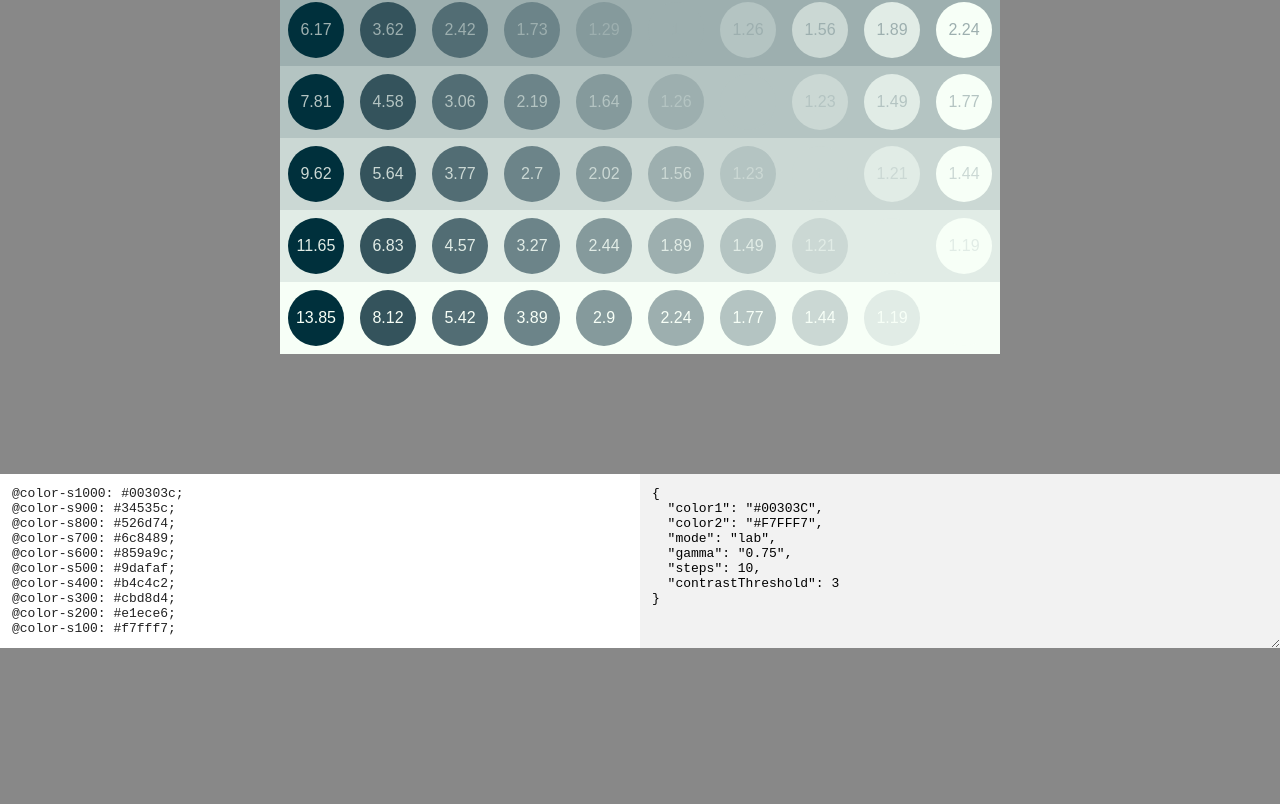
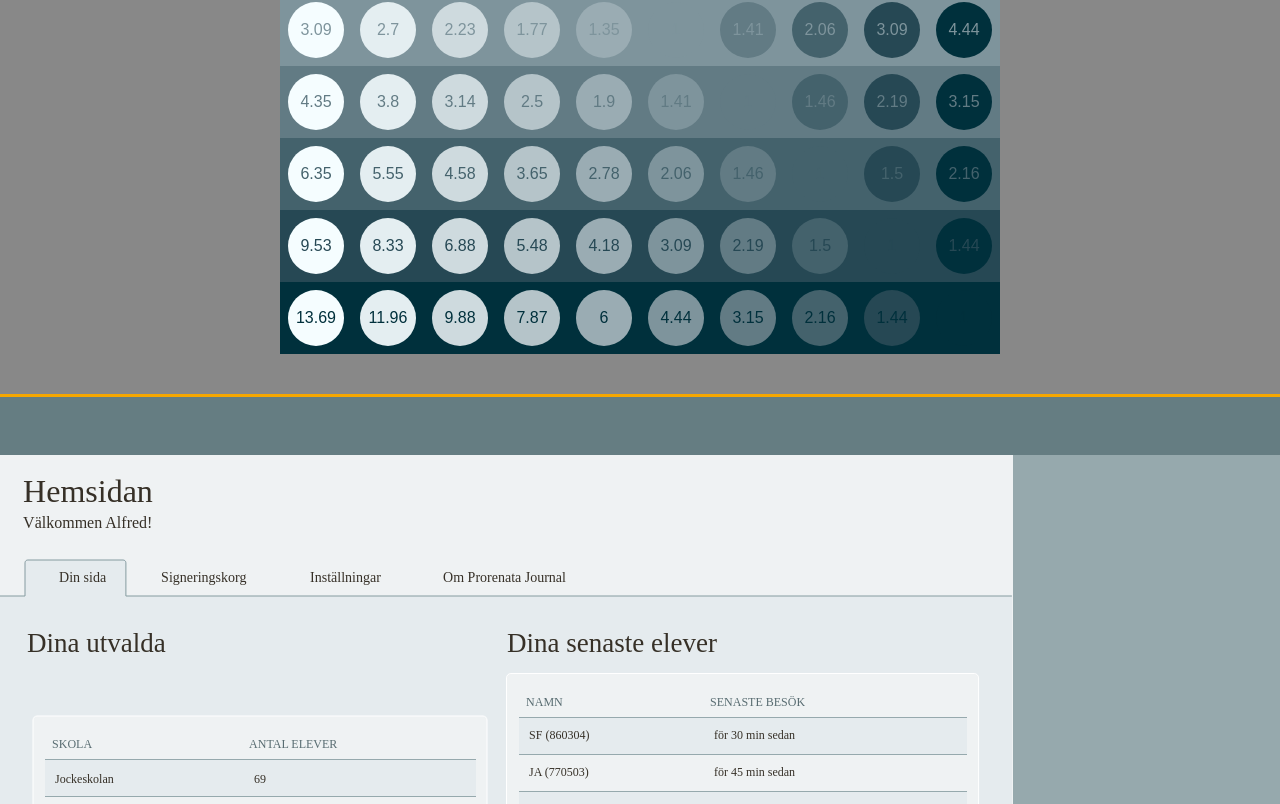
Before and after one commit to salmiak/colorrangecreator, a Vue app: page / in a window 1280 px wide. Shown: the part 436-1240 px from the top of the page. Before the commit the page ends 1084 px from the top, so only its background shows below. Built offline with nearby package versions, Linux system fonts and the light colour scheme.

Commit message:
Added preview

```diff
--- a/src/App.vue
+++ b/src/App.vue
@@ -20,15 +20,108 @@
   </div>
 
   <ul>
-      <li v-for="c in colorRange" :key="c" :style="{'background-color': c}">
+    <li v-for="(c,i) in colorRange" :key="c+''+i" :style="{'background-color': c}">
       <ul>
-          <li v-for="f in colorRange" :key="'f-'+f" :class="{validContrast: validContrast(c,f)}" :style="{'background-color': f, color: c, width: (90/steps - 2) + 'vmin', height: (90/steps - 2) + 'vmin', 'line-height': (90/steps - 2) + 'vmin'}">{{ contrast(c,f) }}</li>
+        <li v-for="(f,i) in colorRange" :key="'f-'+f+i" :class="{validContrast: validContrast(c,f)}" :style="{'background-color': f, color: c, width: (90/steps - 2) + 'vmin', height: (90/steps - 2) + 'vmin', 'line-height': (90/steps - 2) + 'vmin'}">{{ contrast(c,f) }}</li>
       </ul>
     </li>
   </ul>
 
+  <div class="svg-wrapper">
+    <svg version="1.1" xmlns="http://www.w3.org/2000/svg" xmlns:xlink="http://www.w3.org/1999/xlink" x="0px" y="0px" viewBox="0 0 1280 1024" style="enable-background:new 0 0 1280 1024;" xml:space="preserve">
+      <g id="Lager_2">
+        <rect x="0" y="61" class="st0" width="1280" height="963" />
+        <path class="st1" d="M1012,202v823H0V202h25v-33.2c0-1.6,1.3-2.9,2.8-2.9h95.3c1.6,0,2.8,1.3,2.8,2.9V202H1012z" />
+        <path class="st2" d="M0,202h25v-33.2c0-1.6,1.3-2.8,2.8-2.8h95.3c1.6,0,2.8,1.3,2.8,2.8V202h886" />
+        <rect x="1013" y="61" class="st3" width="267" height="964" />
+        <rect x="0" y="3" class="st4" width="1280" height="58" />
+        <path class="st5" d="M483,599H37c-2.2,0-4-1.8-4-4V326c0-2.2,1.8-4,4-4h446c2.2,0,4,1.8,4,4v269C487,597.2,485.2,599,483,599z" />
+        <path class="st5" d="M974.1,597.5H510.9c-2.4,0-4.4-2-4.4-4.4V283.9c0-2.4,2-4.4,4.4-4.4h463.3c2.4,0,4.4,2,4.4,4.4v309.3C978.5,595.5,976.5,597.5,974.1,597.5z" />
+        <g>
+          <rect x="45" y="366" class="st1" width="431" height="36" />
+          <rect x="45" y="365" class="st3" width="431" height="1" />
+          <rect x="45" y="402" class="st3" width="431" height="1" />
+          <rect x="45" y="439" class="st3" width="431" height="1" />
+          <rect x="45" y="476" class="st3" width="431" height="1" />
+          <rect x="45" y="513" class="st3" width="431" height="1" />
+          <rect x="45" y="550" class="st3" width="431" height="1" />
+          <rect x="45" y="587" class="st3" width="431" height="1" />
+          <rect x="45" y="440" class="st1" width="431" height="36" />
+          <rect x="45" y="514" class="st1" width="431" height="36" />
+        </g>
+        <g>
+          <rect x="519" y="324" class="st1" width="448" height="36" />
+          <rect x="519" y="323" class="st3" width="448" height="1" />
+          <rect x="519" y="360" class="st3" width="448" height="1" />
+          <rect x="519" y="397" class="st3" width="448" height="1" />
+          <rect x="519" y="434" class="st3" width="448" height="1" />
+          <rect x="519" y="471" class="st3" width="448" height="1" />
+          <rect x="519" y="508" class="st3" width="448" height="1" />
+          <rect x="519" y="545" class="st3" width="448" height="1" />
+          <rect x="519" y="398" class="st1" width="448" height="36" />
+          <rect x="519" y="472" class="st1" width="448" height="36" />
+          <rect x="519" y="582" class="st3" width="448" height="1" />
+          <rect x="519" y="546" class="st1" width="448" height="36" />
+        </g>
+        <text transform="matrix(1 0 0 1 52.0967 353.7856)" class="st6 st7 st8">SKOLA</text>
+        <text transform="matrix(1 0 0 1 249.0967 353.7856)" class="st6 st7 st8">ANTAL ELEVER</text>
+        <text transform="matrix(1 0 0 1 526.0967 311.7856)" class="st6 st7 st8">NAMN</text>
+        <text transform="matrix(1 0 0 1 710.0967 311.7856)" class="st6 st7 st8">SENASTE BESÖK</text>
+      </g>
+      <g id="Lager_3">
+        <text transform="matrix(1 0 0 1 23.0967 107.7856)" class="st9 st7 st10">Hemsidan</text>
+        <text transform="matrix(1 0 0 1 27.0967 257.7856)" class="st9 st7 st11">Dina utvalda</text>
+        <text transform="matrix(1 0 0 1 507.0967 257.7856)" class="st9 st7 st11">Dina senaste elever</text>
+        <text transform="matrix(1 0 0 1 507.0967 733.7856)" class="st9 st7 st11">Dina bevakningar</text>
+        <text transform="matrix(1 0 0 1 29.0967 664.7856)" class="st9 st7 st11">Dina länkar</text>
+        <text transform="matrix(1 0 0 1 23.0967 133.7856)" class="st9 st12 st13">Välkommen Alfred!</text>
+        <text transform="matrix(1 0 0 1 161.0967 187.7856)" class="st9 st12 st14">Signeringskorg</text>
+        <text transform="matrix(1 0 0 1 59.0967 187.7856)" class="st9 st12 st14">Din sida</text>
+        <text transform="matrix(1 0 0 1 55.0967 388.7856)">
+          <tspan x="0" y="0" class="st9 st12 st8">Jockeskolan</tspan>
+          <tspan x="0" y="37" class="st9 st12 st8">Livets Hårda Förskola</tspan>
+          <tspan x="0" y="74" class="st9 st12 st8">Livets hårda skola</tspan>
+          <tspan x="0" y="111" class="st9 st12 st8">Maleficarum</tspan>
+          <tspan x="0" y="148" class="st9 st12 st8">Skolan för pedagogik</tspan>
+          <tspan x="0" y="185" class="st9 st12 st8">Testskolan</tspan>
+        </text>
+        <text transform="matrix(1 0 0 1 254.0967 388.7856)">
+          <tspan x="0" y="0" class="st9 st12 st8">69</tspan>
+          <tspan x="0" y="37" class="st9 st12 st8">1</tspan>
+          <tspan x="0" y="74" class="st9 st12 st8">73</tspan>
+          <tspan x="0" y="111" class="st9 st12 st8">55</tspan>
+          <tspan x="0" y="148" class="st9 st12 st8">46</tspan>
+          <tspan x="0" y="185" class="st9 st12 st8">44</tspan>
+        </text>
+        <text transform="matrix(1 0 0 1 529.0967 344.7856)">
+          <tspan x="0" y="0" class="st9 st12 st8">SF (860304)</tspan>
+          <tspan x="0" y="37" class="st9 st12 st8">JA (770503)</tspan>
+          <tspan x="0" y="74" class="st9 st12 st8">JA (770403)</tspan>
+          <tspan x="0" y="111" class="st9 st12 st8">JA (770403)</tspan>
+          <tspan x="0" y="148" class="st9 st12 st8">MH (091203)</tspan>
+          <tspan x="0" y="185" class="st9 st12 st8">TL (090211)</tspan>
+          <tspan x="0" y="222" class="st9 st12 st8">EE (090612)</tspan>
+        </text>
+        <text transform="matrix(1 0 0 1 714.0967 344.7856)">
+          <tspan x="0" y="0" class="st9 st12 st8">för 30 min sedan</tspan>
+          <tspan x="0" y="37" class="st9 st12 st8">för 45 min sedan</tspan>
+          <tspan x="0" y="74" class="st9 st12 st8">för 1 timme sedan</tspan>
+          <tspan x="0" y="111" class="st9 st12 st8">för 2 timmar sedan</tspan>
+          <tspan x="0" y="148" class="st9 st12 st8">för 2 timmar sedan</tspan>
+          <tspan x="0" y="185" class="st9 st12 st8">för 14 dagar sedan</tspan>
+          <tspan x="0" y="222" class="st9 st12 st8">för 15 dagar sedan</tspan>
+        </text>
+        <text transform="matrix(1 0 0 1 310.0967 187.7856)" class="st9 st12 st14">Inställningar</text>
+        <text transform="matrix(1 0 0 1 443.0967 187.7856)" class="st9 st12 st14">Om Prorenata Journal</text>
+        <rect class="st15" width="1280" height="3" />
+      </g>
+    </svg>
+  </div>
+
   <div class="code">
-      <div><div v-for="(color, index) in colorRange" :key="index">@color-s{{colorRange.length-index}}00: {{color}};</div></div>
+    <div>
+      <div v-for="(color, index) in colorRange" :key="index">@color-s{{colorRange.length-index}}00: {{color}};</div>
+    </div>
     <textarea v-model="dataAsJSON" :class="{'is-valid': validJson}"></textarea>
   </div>
 </div>
@@ -42,10 +135,10 @@ export default {
   name: 'app',
   data() {
     return {
-      color1: '#00303C',
-      color2: '#F7FFF7',
+      color1: '#F5FDFF',
+      color2: '#00303C',
       mode: 'lab',
-      gamma: '0.75',
+      gamma: '1.25',
       steps: 10,
       contrastThreshold: 3,
       validJson: true
@@ -59,10 +152,17 @@ export default {
       return chroma.valid(color)
     },
     contrast(c1, c2) {
-      return Math.round(chroma.contrast(c1, c2)*100)/100
+      return Math.round(chroma.contrast(c1, c2) * 100) / 100
     },
-    validContrast(c1,c2) {
+    validContrast(c1, c2) {
       return (chroma.contrast(c1, c2) < this.contrastThreshold)
+    }
+  },
+  watch: {
+    colorRange() {
+      this.colorRange.forEach((color,index) => {
+        document.documentElement.style.setProperty(`--s${(index+1)}00`, color);
+      })
     }
   },
   computed: {
@@ -94,16 +194,16 @@ export default {
         var newValueParsed = undefined
         try {
           newValueParsed = JSON.parse(newValue)
-        } catch(e) {
+        } catch (e) {
           this.validJson = false
         }
         if (newValueParsed) {
-          this.color1 =  newValueParsed.color1
-          this.color2 =  newValueParsed.color2
-          this.mode =  newValueParsed.mode
-          this.gamma =  newValueParsed.gamma
-          this.steps =  newValueParsed.steps
-          this.contrastThreshold =  newValueParsed.contrastThreshold
+          this.color1 = newValueParsed.color1
+          this.color2 = newValueParsed.color2
+          this.mode = newValueParsed.mode
+          this.gamma = newValueParsed.gamma
+          this.steps = newValueParsed.steps
+          this.contrastThreshold = newValueParsed.contrastThreshold
           this.validJson = true
         }
       }
@@ -113,57 +213,76 @@ export default {
 </script>
 
 <style>
-body, html {
+body,
+html {
   margin: 0;
   padding: 0;
   background: #888;
 }
-input, select {
+
+input,
+select {
   padding: 4px;
   margin: 6px;
   border-radius: 4px;
   border: 1px solid #DDD;
 }
-input.error{
+
+input.error {
   border-color: red;
 }
+
 ul {
   margin: 0;
   padding: 0;
   font-size: 0;
   line-height: 0;
 }
+
 #app {
   padding-top: 30px;
   text-align: center;
 }
-#app > ul {
+
+#app>ul {
   display: inline-block;
   margin: 5vmin auto;
 }
-#app > ul li {
+
+#app>ul li {
   display: block;
 }
-#app > ul li li {
+
+#app>ul li li {
   margin: 1vmin;
   display: inline-block;
   border-radius: 999999px;
   font: 400 1rem sans-serif;
 }
-#app > ul:hover li li.validContrast {
+
+#app>ul:hover li li.validContrast {
   opacity: 0;
 }
+
+.svg-wrapper > svg {
+  max-width: 1280px;
+  height: auto;
+  margin: 0 auto;
+}
+
 .settings {
   position: fixed;
   top: 0;
   right: 0;
   left: 0px;
-  background: rgba(0,0,0,0.2);
+  background: rgba(0, 0, 0, 0.2);
   padding: 4px;
 }
-.settings > * {
+
+.settings>* {
   display: inline-block;
 }
+
 .code {
   font-family: monospace;
   text-align: left;
@@ -175,7 +294,8 @@ ul {
   align-content: stretch;
   justify-content: space-between;
 }
-.code > * {
+
+.code>* {
   width: 50%;
   font-family: inherit;
   font-size: inherit;
@@ -183,10 +303,95 @@ ul {
   border: 0;
   padding: .75rem;
 }
+
 .code textarea {
   background: pink;
 }
+
 .code textarea.is-valid {
-  background:  #F2F2F2;
+  background: #F2F2F2;
 }
+
+
+
+/* SVG */
+
+:root{
+  --s100: #EFF2F3;
+  --s200: #E5EBEE;
+  --s400: #96A9AD;
+  --s500: #859BA0;
+  --s700: #657D82;
+  --s800: #586C71;
+}
+
+
+  .st0 {
+    fill: var(--s100);
+  }
+
+  .st1 {
+    fill: var(--s200);
+  }
+
+  .st2 {
+    fill: none;
+    stroke: var(--s500);
+    stroke-miterlimit: 10;
+  }
+
+  .st3 {
+    fill: var(--s400);
+  }
+
+  .st4 {
+    fill: var(--s700);
+  }
+
+  .st5 {
+    fill: var(--s100);
+    stroke: #FFFFFF;
+    stroke-miterlimit: 10;
+  }
+
+  .st6 {
+    fill: var(--s800);
+  }
+
+  .st7 {
+    font-family: 'InterUI-SemiBold';
+  }
+
+  .st8 {
+    font-size: 12px;
+  }
+
+  .st9 {
+    fill: #363027;
+  }
+
+  .st10 {
+    font-size: 32px;
+  }
+
+  .st11 {
+    font-size: 27px;
+  }
+
+  .st12 {
+    font-family: 'InterUI-Medium';
+  }
+
+  .st13 {
+    font-size: 16px;
+  }
+
+  .st14 {
+    font-size: 14px;
+  }
+
+  .st15 {
+    fill: #F6A700;
+  }
+
 </style>
```
Also changed, not shown: mockup/mockup.svg (added), 1 other file (tests, documents, lock files or other folders). Lines whose indentation alone changed are shown as unchanged.
